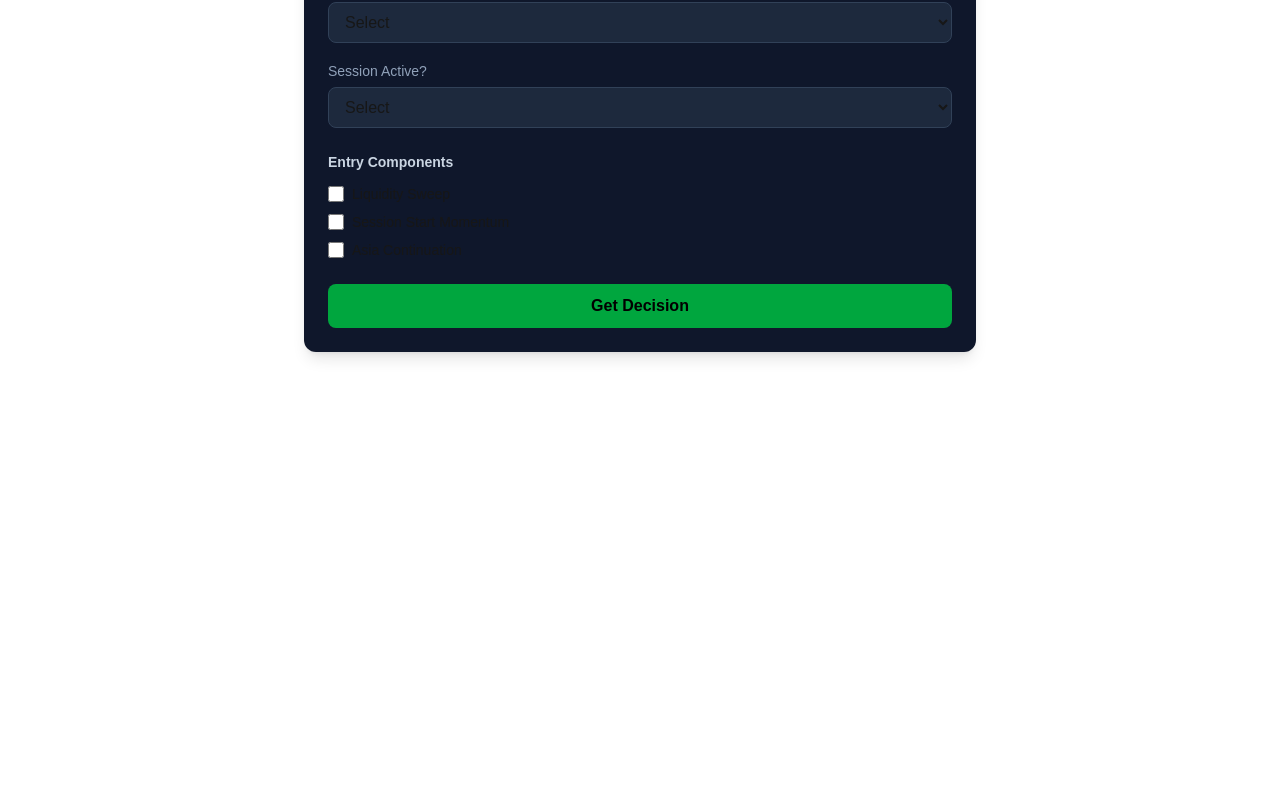
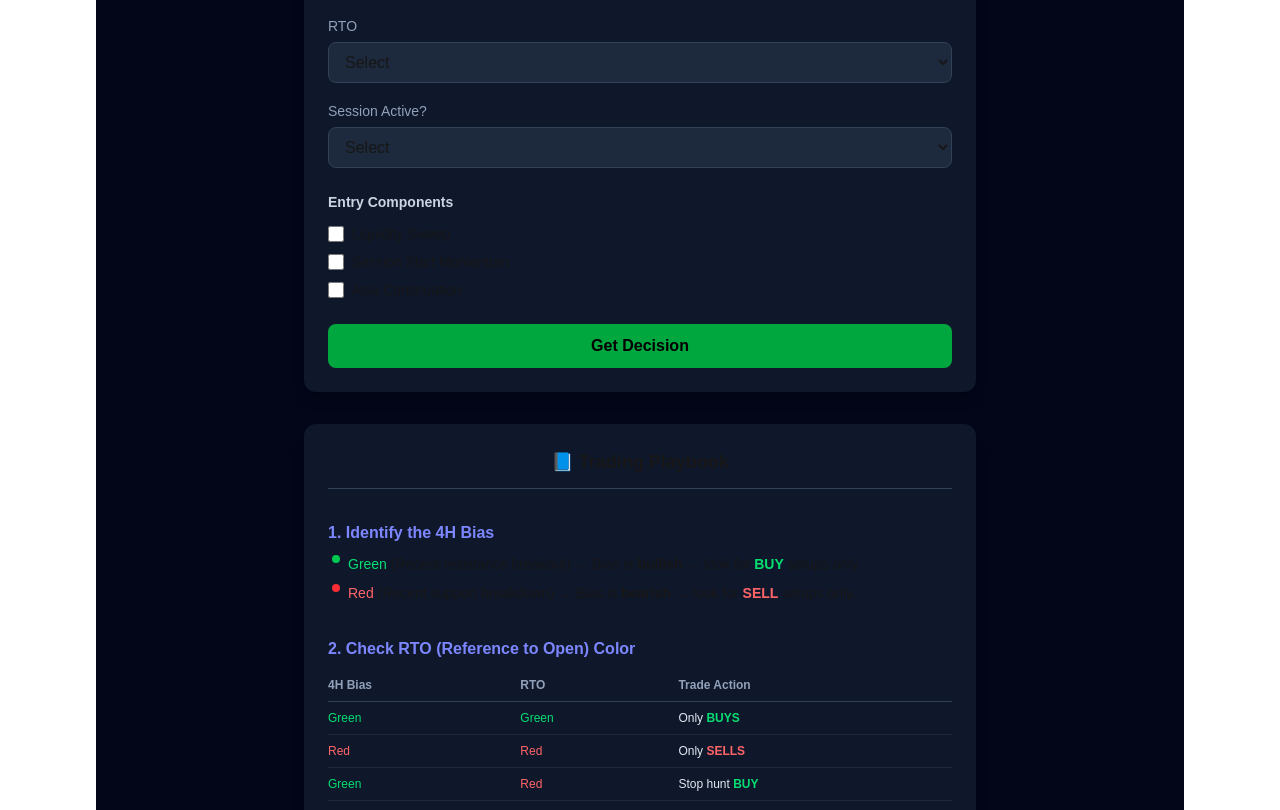
Before and after one commit to arung0wda/dimdimdigaana-FE, a Next.js app in the folder dimdimdigaana-fe/: page /uot in a window 1280 px wide. Shown: the part 280-1090 px from the top of the page. Before the commit the page ends 800 px from the top, so only its background shows below. Built offline with nearby package versions, Linux system fonts and the light colour scheme.

Commit message:
uot screen

```diff
--- a/dimdimdigaana-fe/app/uot/page.tsx
+++ b/dimdimdigaana-fe/app/uot/page.tsx
@@ -1,5 +1,11 @@
 import TradingDecisionEngine from "@/components/TradingDecisionEngine";
+import TradingPlaybook from "@/components/TradingPlaybook";
 
 export default function UotPage() {
-  return <TradingDecisionEngine />;
+  return (
+    <div className="min-h-screen bg-slate-950 py-10 px-4">
+      <TradingDecisionEngine />
+      <TradingPlaybook />
+    </div>
+  );
 }
--- /dev/null
+++ b/dimdimdigaana-fe/components/TradingPlaybook.tsx
@@ -0,0 +1,185 @@
+export default function TradingPlaybook() {
+  return (
+    <div className="bg-slate-900 p-6 rounded-xl shadow-lg max-w-2xl mx-auto mt-8 space-y-8 text-sm leading-relaxed">
+      <h2 className="text-lg font-semibold text-center border-b border-slate-700 pb-3">
+        📘 Trading Playbook
+      </h2>
+
+      {/* ── 1. Identify the 4H Bias ─────────────────────────── */}
+      <section>
+        <h3 className="text-base font-semibold text-indigo-400 mb-2">
+          1. Identify the 4H Bias
+        </h3>
+        <ul className="space-y-1.5 ml-1">
+          <li className="flex items-start gap-2">
+            <span className="mt-0.5 h-2 w-2 rounded-full bg-green-500 shrink-0" />
+            <span>
+              <span className="text-green-400 font-medium">Green</span>{" "}
+              (Recent resistance breakout) → Bias is <strong>bullish</strong> → look for{" "}
+              <span className="text-green-400 font-semibold">BUY</span> setups only.
+            </span>
+          </li>
+          <li className="flex items-start gap-2">
+            <span className="mt-0.5 h-2 w-2 rounded-full bg-red-500 shrink-0" />
+            <span>
+              <span className="text-red-400 font-medium">Red</span>{" "}
+              (Recent support breakdown) → Bias is <strong>bearish</strong> → look for{" "}
+              <span className="text-red-400 font-semibold">SELL</span> setups only.
+            </span>
+          </li>
+        </ul>
+      </section>
+
+      {/* ── 2. Check RTO Color ───────────────────────────────── */}
+      <section>
+        <h3 className="text-base font-semibold text-indigo-400 mb-2">
+          2. Check RTO (Reference to Open) Color
+        </h3>
+        <div className="overflow-x-auto">
+          <table className="w-full text-left text-xs border-collapse">
+            <thead>
+              <tr className="text-slate-400 border-b border-slate-700">
+                <th className="py-2 pr-4">4H Bias</th>
+                <th className="py-2 pr-4">RTO</th>
+                <th className="py-2">Trade Action</th>
+              </tr>
+            </thead>
+            <tbody className="text-slate-200">
+              <tr className="border-b border-slate-800">
+                <td className="py-2 pr-4 text-green-400">Green</td>
+                <td className="py-2 pr-4 text-green-400">Green</td>
+                <td className="py-2">Only <span className="text-green-400 font-semibold">BUYS</span></td>
+              </tr>
+              <tr className="border-b border-slate-800">
+                <td className="py-2 pr-4 text-red-400">Red</td>
+                <td className="py-2 pr-4 text-red-400">Red</td>
+                <td className="py-2">Only <span className="text-red-400 font-semibold">SELLS</span></td>
+              </tr>
+              <tr className="border-b border-slate-800">
+                <td className="py-2 pr-4 text-green-400">Green</td>
+                <td className="py-2 pr-4 text-red-400">Red</td>
+                <td className="py-2">
+                  Stop hunt <span className="text-green-400 font-semibold">BUY</span>
+                </td>
+              </tr>
+              <tr>
+                <td className="py-2 pr-4 text-red-400">Red</td>
+                <td className="py-2 pr-4 text-green-400">Green</td>
+                <td className="py-2">
+                  Stop hunt <span className="text-red-400 font-semibold">SELL</span>
+                </td>
+              </tr>
+            </tbody>
+          </table>
+        </div>
+      </section>
+
+      {/* ── 3. Entry Quality ─────────────────────────────────── */}
+      <section>
+        <h3 className="text-base font-semibold text-indigo-400 mb-2">
+          3. Entry Quality
+        </h3>
+        <div className="space-y-2">
+          {[
+            {
+              grade: "A+++",
+              color: "text-green-400",
+              tag: "Best",
+              desc: "Sweep, RTO aligned, Start of session, Asia continuation",
+            },
+            {
+              grade: "A++",
+              color: "text-yellow-400",
+              tag: null,
+              desc: "No sweep, RTO aligned, Start of session, Asia continuation",
+            },
+            {
+              grade: "A+",
+              color: "text-orange-400",
+              tag: null,
+              desc: "Sweep, RTO NOT aligned, Start of session",
+            },
+          ].map(({ grade, color, tag, desc }) => (
+            <div
+              key={grade}
+              className="flex items-start gap-3 bg-slate-800/50 rounded-lg px-3 py-2"
+            >
+              <span className={`font-bold shrink-0 ${color}`}>
+                {grade}
+                {tag && (
+                  <span className="ml-1 text-[10px] bg-green-900 text-green-300 px-1.5 py-0.5 rounded-full uppercase tracking-wider">
+                    {tag}
+                  </span>
+                )}
+              </span>
+              <span className="text-slate-300">{desc}</span>
+            </div>
+          ))}
+        </div>
+      </section>
+
+      {/* ── 4. Trading Windows ───────────────────────────────── */}
+      <section>
+        <h3 className="text-base font-semibold text-indigo-400 mb-2">
+          4. Trading Windows
+        </h3>
+        <ul className="space-y-1.5 ml-1 text-slate-300">
+          <li className="flex items-start gap-2">
+            <span className="text-indigo-400 mt-px">⏰</span>{" "}
+            Focus at the <strong className="text-white">start of sessions</strong> (London / New York)
+          </li>
+          <li className="flex items-start gap-2">
+            <span className="text-indigo-400 mt-px">🌏</span>{" "}
+            Prefer setups that align with <strong className="text-white">Asia session continuation</strong>
+          </li>
+        </ul>
+      </section>
+
+      {/* ── 5. Execution Rules ───────────────────────────────── */}
+      <section>
+        <h3 className="text-base font-semibold text-indigo-400 mb-2">
+          5. Execution Rules
+        </h3>
+        <ul className="space-y-1.5 ml-1 text-slate-300 list-none">
+          <li className="flex items-start gap-2">
+            <span className="text-green-400 mt-px">✔</span>{" "}
+            Trade only in <strong className="text-white">4H bias direction</strong>
+          </li>
+          <li className="flex items-start gap-2">
+            <span className="text-green-400 mt-px">✔</span>{" "}
+            If bias &amp; RTO are aligned → <strong className="text-white">continuation trades</strong>
+          </li>
+          <li className="flex items-start gap-2">
+            <span className="text-green-400 mt-px">✔</span>{" "}
+            If bias &amp; RTO are <em>not</em> aligned → <strong className="text-white">stop hunt setups</strong> in bias direction
+          </li>
+          <li className="flex items-start gap-2">
+            <span className="text-green-400 mt-px">✔</span>{" "}
+            Confirm with: <strong className="text-white">Sweep</strong> (if applicable), session start momentum, technical confluence (Levels, TL, AH-AL)
+          </li>
+        </ul>
+      </section>
+
+      {/* ── 6. Avoid ─────────────────────────────────────────── */}
+      <section>
+        <h3 className="text-base font-semibold text-red-400 mb-2">
+          6. Avoid
+        </h3>
+        <ul className="space-y-1.5 ml-1 text-slate-300 list-none">
+          <li className="flex items-start gap-2">
+            <span className="text-red-500 mt-px">✘</span>{" "}
+            Trading out of sessions with no momentum
+          </li>
+          <li className="flex items-start gap-2">
+            <span className="text-red-500 mt-px">✘</span>{" "}
+            Taking trades against 4H bias
+          </li>
+          <li className="flex items-start gap-2">
+            <span className="text-red-500 mt-px">✘</span>{" "}
+            Entering without session start / sweep / RTO check
+          </li>
+        </ul>
+      </section>
+    </div>
+  );
+}
```
